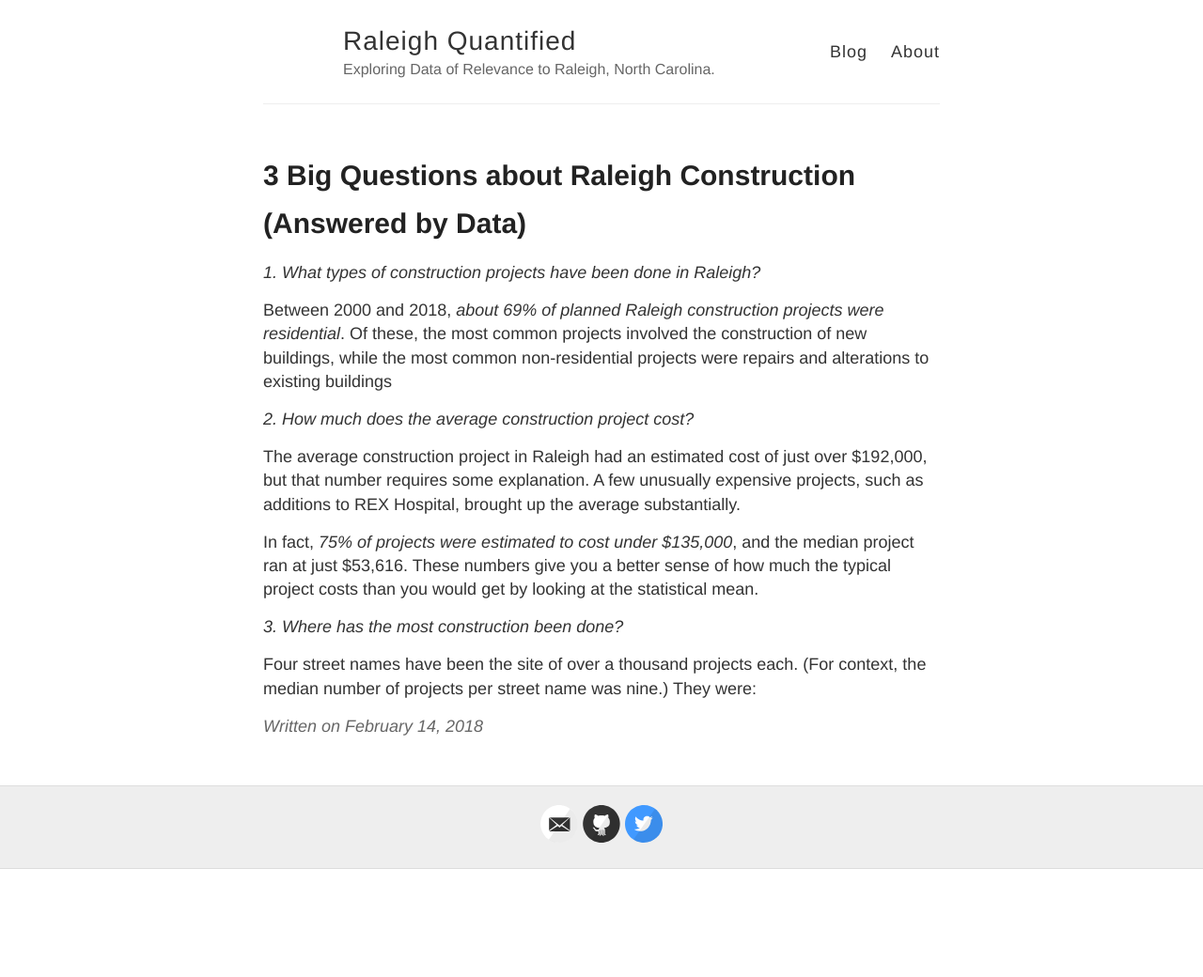
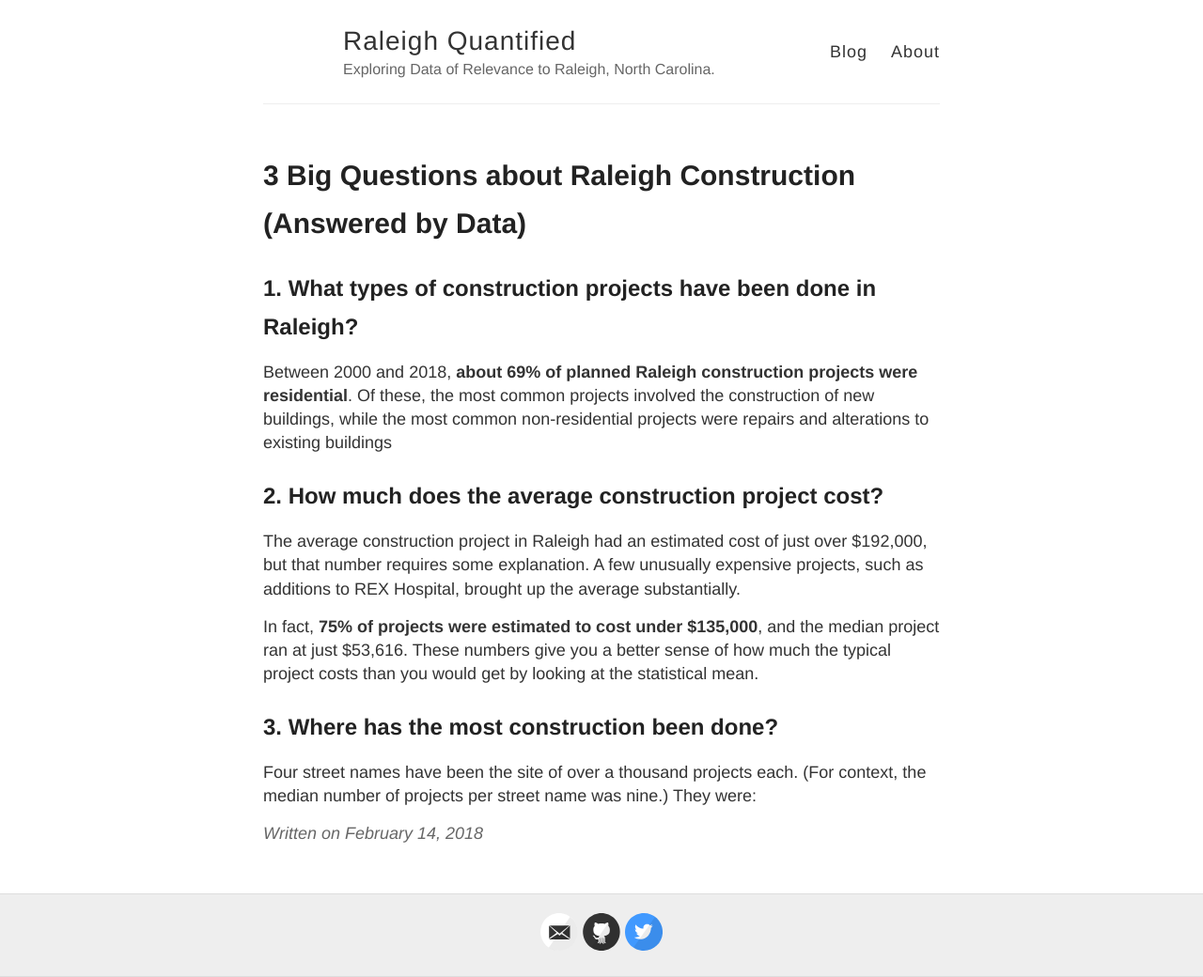
Before and after one commit to raleighquantified/raleighquantified.github.io, a Jekyll site: the page built from _posts/2018-2-14-3-big-questions-about-raleigh-construction.md, in a window 1280 px wide. Shown: the whole page at 94% size. Built offline with Jekyll 4.4.1, drawn with Linux system fonts in a browser that asks for light colours; before the commit the page ends 925 px from its top, so only the background shows below that.

```diff
--- a/_posts/2018-2-14-3-big-questions-about-raleigh-construction.md
+++ b/_posts/2018-2-14-3-big-questions-about-raleigh-construction.md
@@ -4,18 +4,18 @@ title:  "3 Big Questions about Raleigh Construction (Answered by Data)"
 ---
 
 
-*1. What types of construction projects have been done in Raleigh?*
+<h2>1. What types of construction projects have been done in Raleigh?</h2>
 
-Between 2000 and 2018, *about 69% of planned Raleigh construction projects were residential*. Of these, the most common projects involved the construction of new buildings, while the most common non-residential projects were repairs and alterations to existing buildings
+Between 2000 and 2018, **about 69% of planned Raleigh construction projects were residential**. Of these, the most common projects involved the construction of new buildings, while the most common non-residential projects were repairs and alterations to existing buildings
 
 
 
-*2. How much does the average construction project cost?*
+<h2>2. How much does the average construction project cost?</h2>
 
 The average construction project in Raleigh had an estimated cost of just over $192,000, but that number requires some explanation. A few unusually expensive projects, such as additions to REX Hospital, brought up the average substantially.
 
-In fact, *75% of projects were estimated to cost under $135,000*, and the median project ran at just $53,616. These numbers give you a better sense of how much the typical project costs than you would get by looking at the statistical mean.
+In fact, **75% of projects were estimated to cost under $135,000**, and the median project ran at just $53,616. These numbers give you a better sense of how much the typical project costs than you would get by looking at the statistical mean.
 
-*3. Where has the most construction been done?*
+<h2>3. Where has the most construction been done?</h2>
 
 Four street names have been the site of over a thousand projects each. (For context, the median number of projects per street name was nine.) They were:
```
